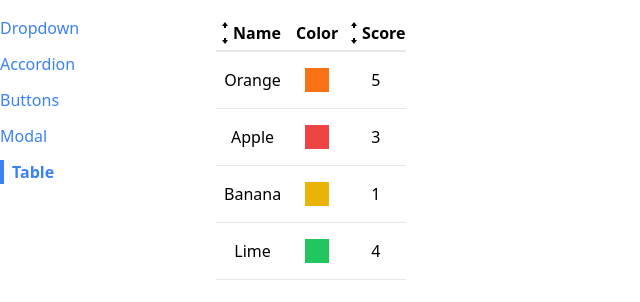
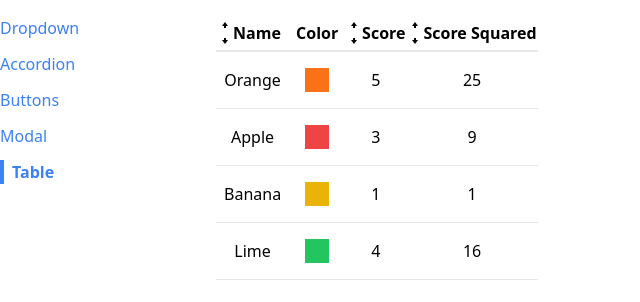
Before and after one commit to OmarShebl36/Customized-Components, a React (Create React App) app: page /table in a window 1280 px wide. Shown: the top 302 px of the page, without its empty margins (0-640 px from the left). Built offline with nearby package versions, Linux system fonts and the light colour scheme.

Commit message:
feat: add new column

```diff
--- a/src/pages/TablePage.tsx
+++ b/src/pages/TablePage.tsx
@@ -48,6 +48,11 @@ function TablePage() {
             render: (fruit: Fruit) => fruit.score,
             sortValue: (fruit: Fruit) => fruit.score,
         },
+        {
+            label: "Score Squared",
+            render: (fruit: Fruit) => fruit.score ** 2,
+            sortValue: (fruit: Fruit) => fruit.score ** 2,
+        },
     ];
 
     const keyFn = (key: Fruit) => {
```
